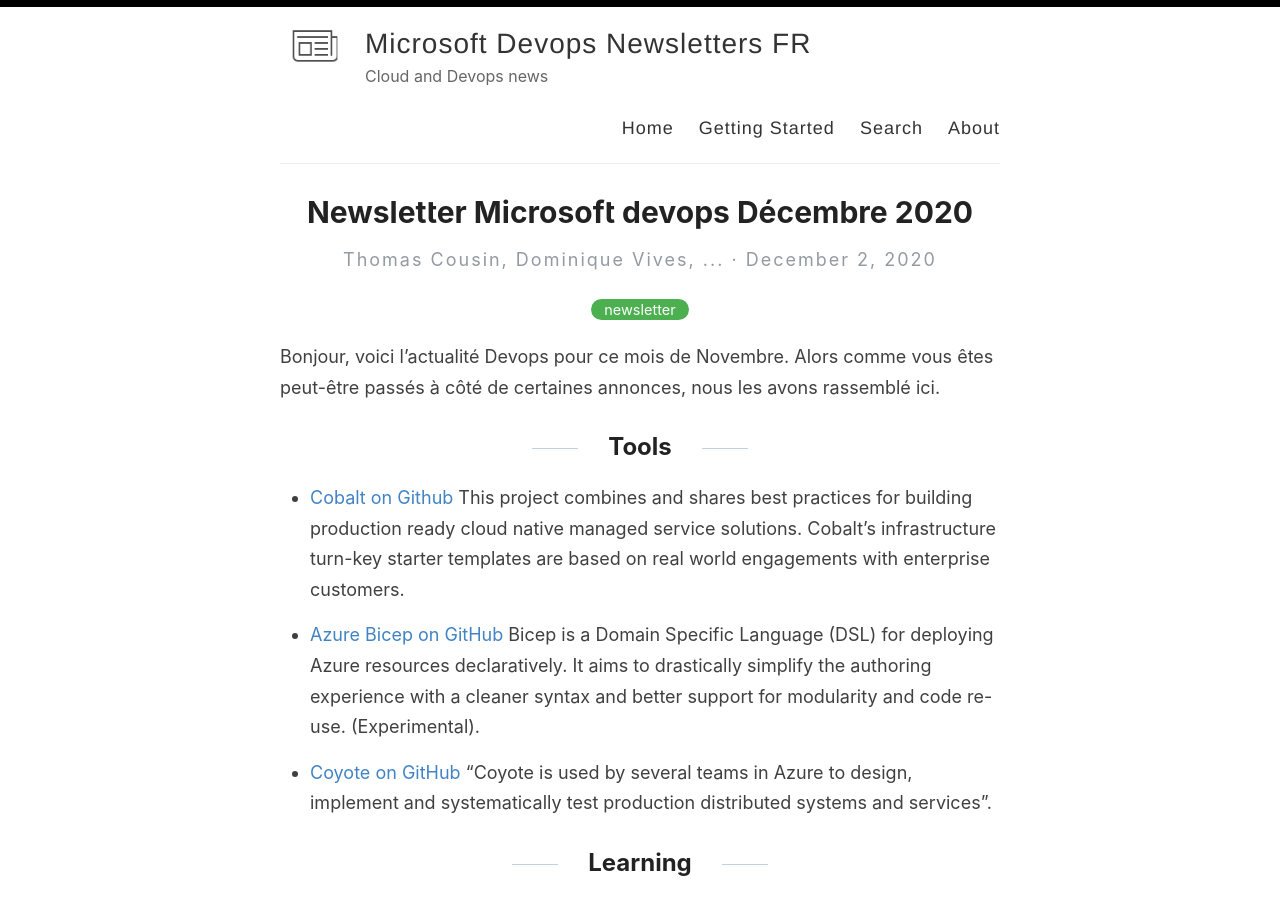
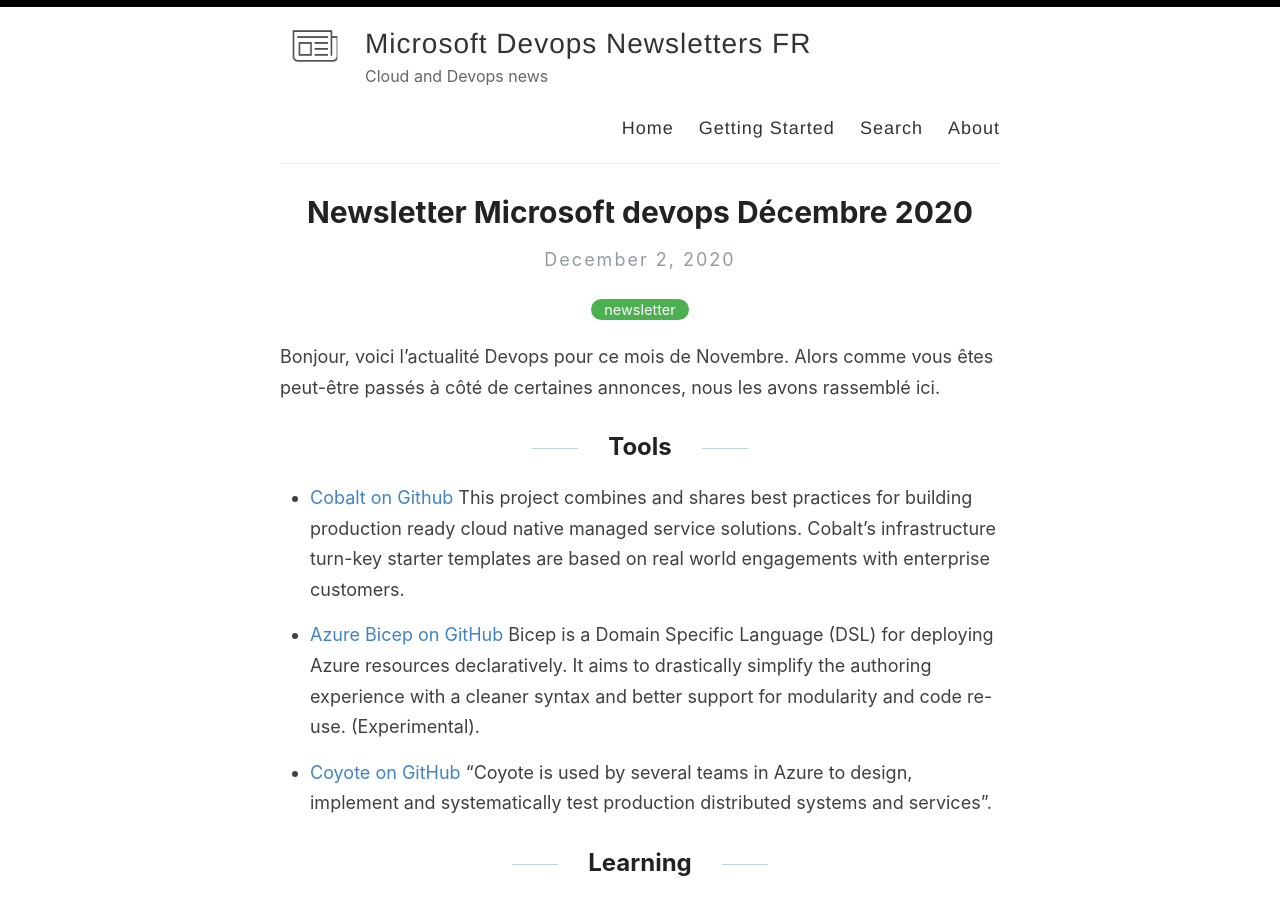
Before and after one commit to microsoft-devops-community/ms-devops-fr.github.io, a Jekyll site: the page built from _posts/2020-12-02-newsletter-december.md, in a window 1280 px wide and 900 px high. Built offline with Jekyll 4.4.1, drawn with Linux system fonts in a browser that asks for light colours.

Commit message:
Remove authors

```diff
--- a/_layouts/post.html
+++ b/_layouts/post.html
@@ -6,7 +6,7 @@ layout: default
   <h1>{{ page.title }}</h1>
 
   <div>
-    <p class="author_title">{{site.author}}  ·  {{ page.date | date: "%B %e, %Y" }}</p>
+    <p class="author_title"><!--{{site.author}}  ·-->  {{ page.date | date: "%B %e, %Y" }}</p>
     {% if page.last_modified_at %}
     <p class="author_title" datetime="{{ page.last_modified_at | date_to_xmlschema }}">(Updated: {{ page.last_modified_at | date: "%b %-d, %Y" }})</p>
     {% endif %}
```
